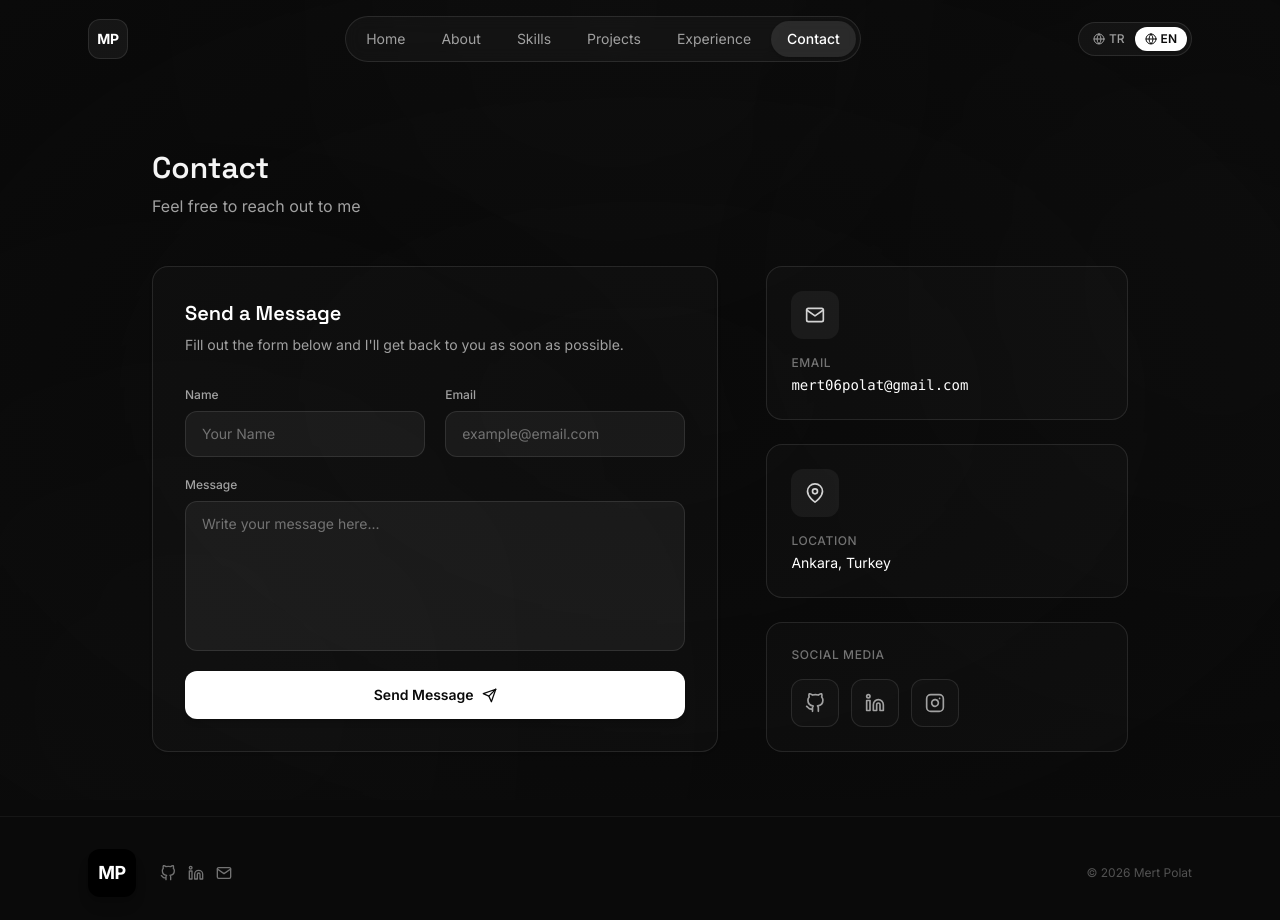
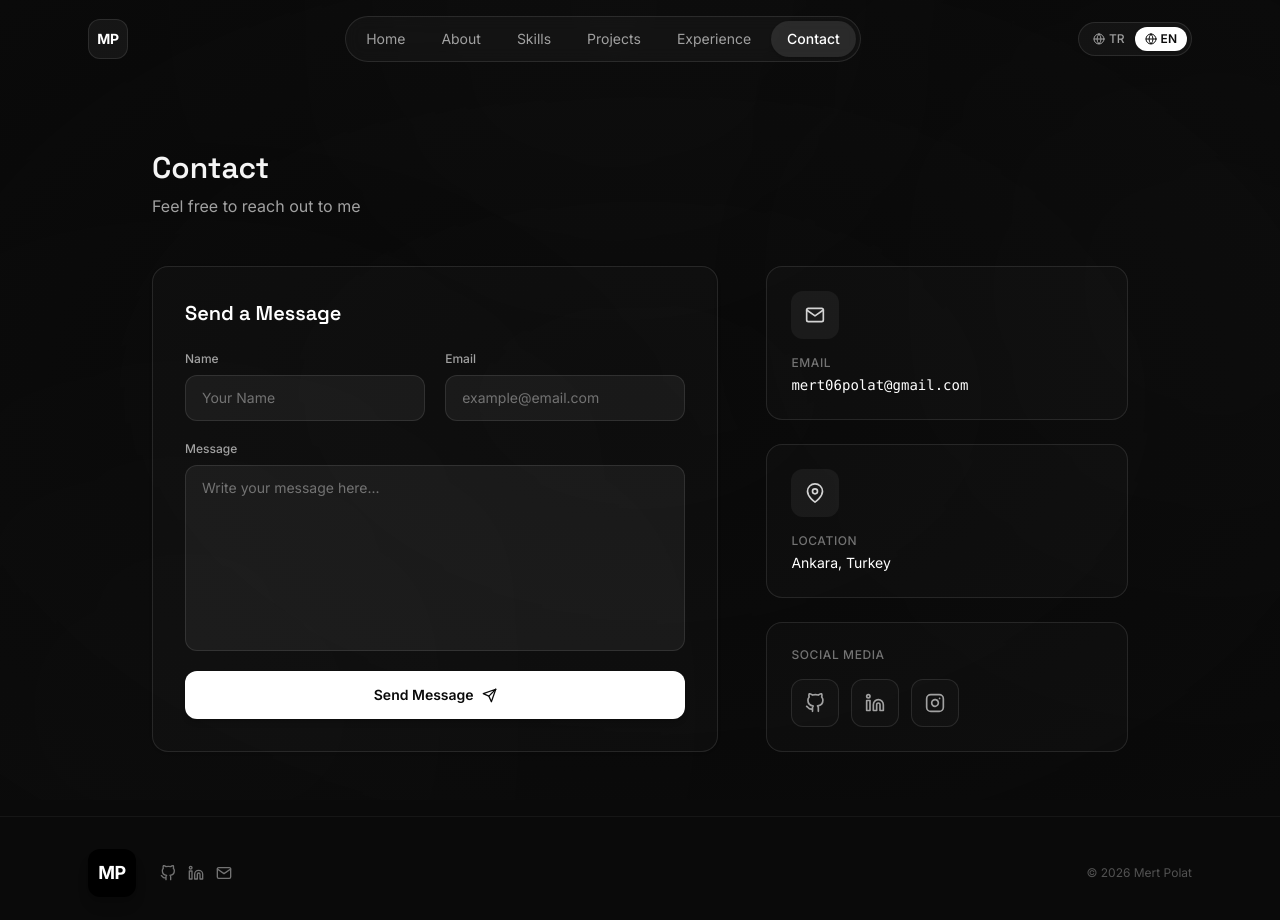
Before and after one commit to MertP06/Portfolio, a React (Vite) app: page /contact in a window 1280 px wide. Shown: the top 920 px of the page. Built offline with nearby package versions, Linux system fonts and the light colour scheme; the HTML template or start-up script is replaced by a standard one.

Commit message:
refactor: remove form description line from contact section

```diff
--- a/src/pages/Contact.tsx
+++ b/src/pages/Contact.tsx
@@ -19,12 +19,9 @@ export default function Contact() {
         {/* Form - wider */}
         <Reveal className="lg:col-span-3">
           <div className="p-8 rounded-2xl border border-white/10 bg-white/[0.02] h-full flex flex-col shadow-sm">
-            <h3 className="text-xl font-semibold text-white mb-2">
+            <h3 className="text-xl font-semibold text-white mb-6">
               {t('contact.sendMessage')}
             </h3>
-            <p className="text-neutral-400 text-sm mb-8">
-              {t('contact.formDesc')}
-            </p>
             <div className="flex-1 flex flex-col">
               <ContactForm />
             </div>
```
